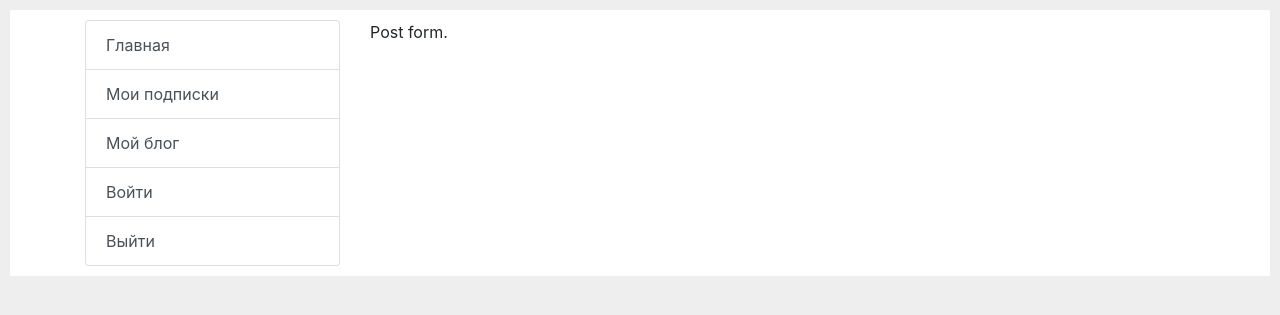
After one commit to pinguingman/blog_site, a Django app: a page that uses blog/templates/blog/blog.html in a window 1280 px wide. The commit adds this page. Shown: the top 315 px of the page. Run offline with Django 3.2, Linux system fonts and the light colour scheme; the visitor is signed in with stand-in values (Sample User, id 1); data comes from the database, SQL or seed files in the repository; data that the repository does not hold is empty; some libraries are stand-ins or nearby versions.

Commit message:
Add view and html templates for blog.

```diff
--- /dev/null
+++ b/blog/templates/blog/blog.html
@@ -0,0 +1,4 @@
+{% extends "blog/index.html" %}
+{% block post %}
+Post form.
+{% endblock %}
--- a/blog/templates/blog/index.html
+++ b/blog/templates/blog/index.html
@@ -6,9 +6,30 @@
     {% load staticfiles %}
     <link rel="shortcut icon" href="{% static 'blog/source/icon.png' %}" type="image/png">
     <link rel="stylesheet" type="text/css" href="{% static 'blog/style/style.css' %}" />
+    <!-- Bootstrap -->
+    <link rel="stylesheet" href="https://stackpath.bootstrapcdn.com/bootstrap/4.3.1/css/bootstrap.min.css" integrity="sha384-ggOyR0iXCbMQv3Xipma34MD+dH/1fQ784/j6cY/iJTQUOhcWr7x9JvoRxT2MZw1T" crossorigin="anonymous">
 </head>
 
 <body>
+    <div class="container">
+        <div class="row">
+            <div class="col-3">
+                {% block title %}
+                <div id="list-example" class="list-group">
+                    <a class="list-group-item list-group-item-action" href="{% url 'blog:index' %}">Главная</a>
+                    <a class="list-group-item list-group-item-action" href="{% url 'blog:subscriptions_page' %}">Мои подписки</a>
+                    <a class="list-group-item list-group-item-action" href="{% url 'blog:user_blog' %}">Мой блог</a>
+                    {% block subscribe %}
+                    {% endblock %}
+                    <a class="list-group-item list-group-item-action" href="{% url 'login' %}">Войти</a>
+                    <a class="list-group-item list-group-item-action" href="{% url 'logout' %}">Выйти</a>
+                </div>
+                {% endblock %}
+            </div>
+            <div class="col-md-auto">
+                {% block post %}
+                {% endblock %}
+                {% block content %}
                 {% for record in records %}
                 <div class="record">
                     <h1>{{record.title}}</h1>
@@ -18,6 +39,10 @@
                     {{record.text}}
                 </div>
                 {% endfor %}
+                {% endblock %}
+            </div>
+        </div>
+    </div>
 </body>
 
 </html>
--- /dev/null
+++ b/blog/templates/blog/subscriptions_page.html
@@ -0,0 +1 @@
+{% extends "blog/index.html" %}
--- a/blog/urls.py
+++ b/blog/urls.py
@@ -6,5 +6,6 @@ app_name = 'blog'
 urlpatterns = [
     url(r'^$', views.IndexView.as_view(), name='index'),
     url(r'^subscriptions/$', views.SubscriptionsView.as_view(), name='subscriptions_page'),
+    url(r'^my_page/$', views.BlogView.as_view(), name='user_blog'),
     url(r'^user/(?P<username>\w+)/$', views.UserView.as_view(), name='user_page'),
 ]
--- a/blog/views.py
+++ b/blog/views.py
@@ -1,15 +1,16 @@
 from django.http import HttpResponse
 from django.shortcuts import render
+from django.contrib.auth.mixins import LoginRequiredMixin
 from django.views.generic import ListView, TemplateView, View
 
-from blog.models import Blog_record
+from blog.models import Blog_record, User
 
 
 class IndexView(View):
     def get(self, request):
         records = Blog_record.objects.all().order_by('-creation_date')
         return render(request, 'blog/index.html', {
-            'records': records
+            'records': records,
         })
 
 
@@ -17,13 +18,27 @@ class UserView(View):
     def get(self, request, username):
         records = Blog_record.objects.filter(author__username=username).order_by('-creation_date')
         return render(request, 'blog/user_page.html', {
-            'records': records
+            'records': records,
         })
 
 
-class SubscriptionsView(View):
+class SubscriptionsView(LoginRequiredMixin, View):
     def get(self, request):
-        return HttpResponse('Current user subscriptions')
+        current_user = User.objects.get(username=request.user.get_username())
+        users = current_user.subscriptions.all()
+        records = Blog_record.objects.filter(author__in=users)
+        return render(request, 'blog/subscriptions_page.html', {
+            'records': records,
+        })
+
+
+class BlogView(LoginRequiredMixin, View):
+    def get(self, request):
+        current_user = User.objects.get(username=request.user.get_username())
+        records = Blog_record.objects.filter(author=current_user)
+        return render(request, 'blog/blog.html', {
+            'records': records,
+        })
 
 
 def index(request):
```
Also changed, not shown: blog/templates/blog/user_page.html (+4 -23 lines). Lines whose indentation alone changed are shown as unchanged.
